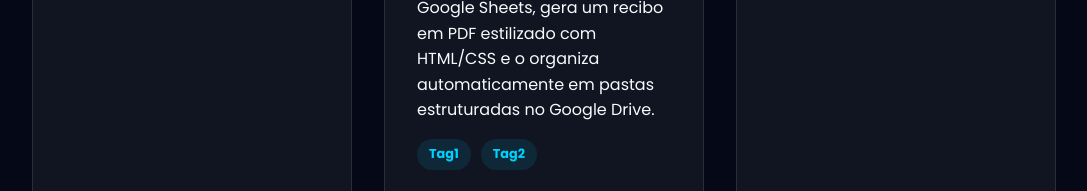
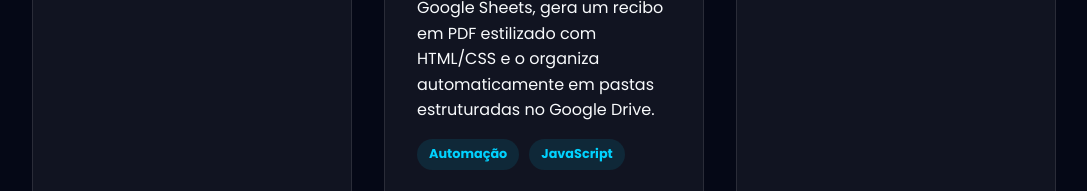
Before and after one commit to RenanBersot/meu-portfolio, a plain HTML site: page index.html in a window 1280 px wide. Shown: the part 2260-2451 px from the top of the page, without its empty margins (96-1183 px from the left). Drawn offline with nearby package versions, Linux system fonts and the light colour scheme; a script that the page names is missing.

Commit message:
Add files via upload

```diff
--- a/index.html
+++ b/index.html
@@ -90,7 +90,7 @@
             <div class="card-projeto reveal-up">
                 <h3>Automador de Recibos com Google Apps Script (Sheet2PDF)</h3>
                 <p>Um sistema de automação desenvolvido em JavaScript (Google Apps Script) para otimizar o fluxo financeiro de um estúdio. O script escuta edições em uma planilha do Google Sheets, gera um recibo em PDF estilizado com HTML/CSS e o organiza automaticamente em pastas estruturadas no Google Drive.</p>
-                <div class="tags"><span>Tag1</span><span>Tag2</span></div>
+                <div class="tags"><span>Automação</span><span>JavaScript</span></div>
                 <a href="https://github.com/RenanBersot/AutoReceipt-Google-Apps-Script" target="_blank" rel="noopener noreferrer" class="btn-git">GitHub <i class="fab fa-github"></i></a>
             </div>
             <div class="card-projeto reveal-up">
```
